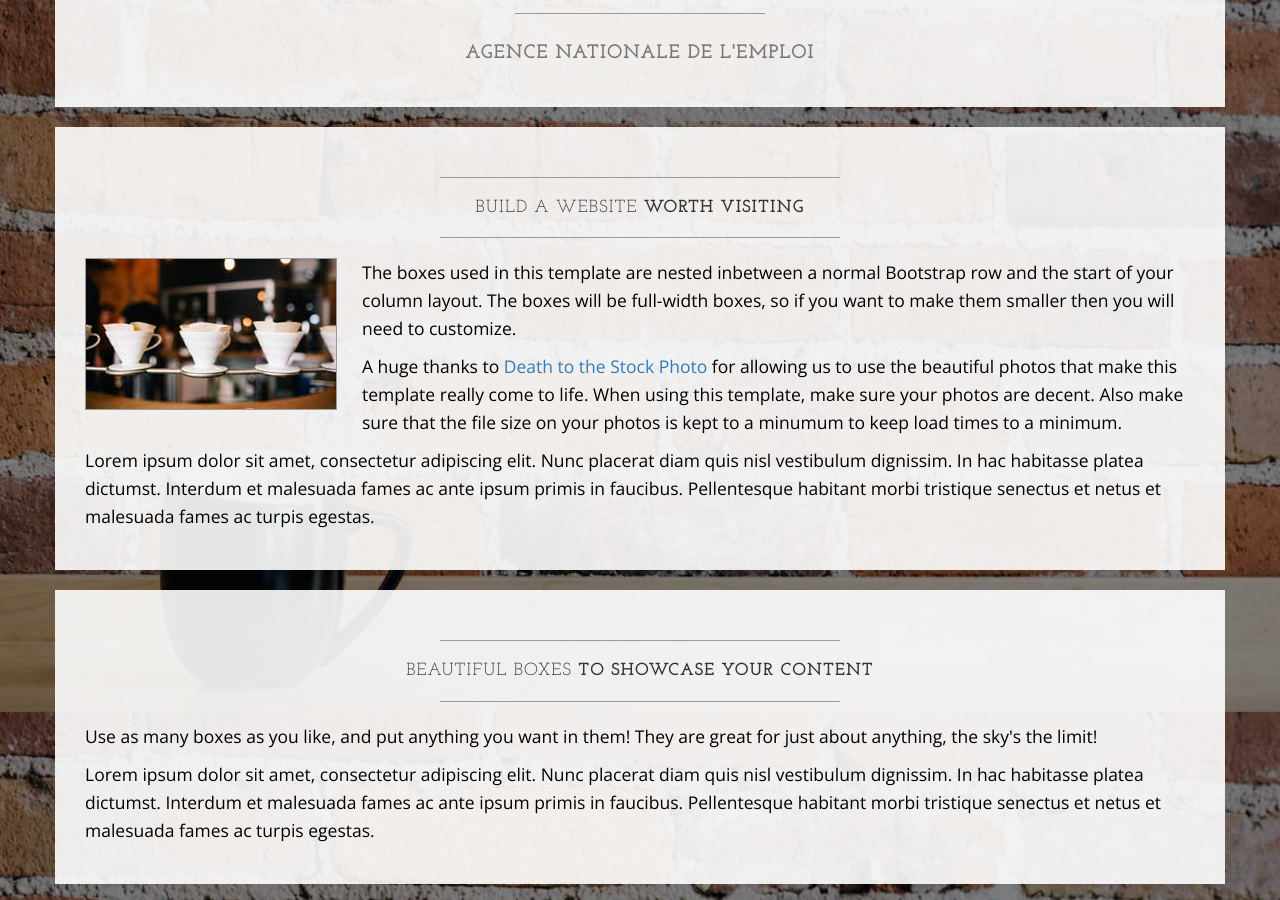
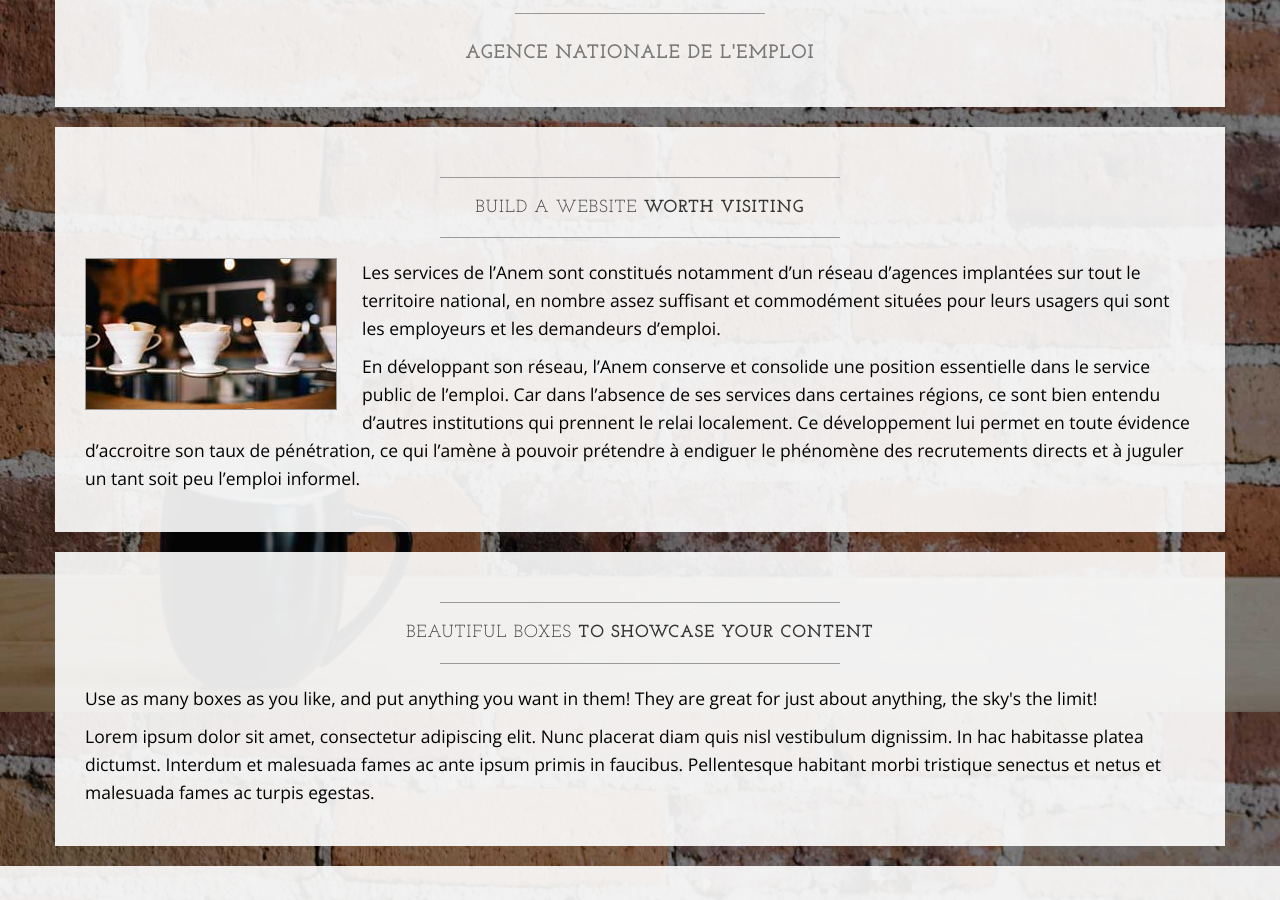
Before and after one commit to anembba/anem.bba.github.com, a Jekyll site: the page built from index.html, in a window 1280 px wide and 900 px high, scrolled down 1088 px. Built offline with Jekyll 4.4.1, drawn with Linux system fonts in a browser that asks for light colours.

Commit message:
update index;html

```diff
--- a/index.html
+++ b/index.html
@@ -64,14 +64,9 @@
 					<hr>
 					<img class="img-responsive img-border img-left" src="img/intro-pic.jpg" alt="">
 					<hr class="visible-xs">
-					<p>The boxes used in this template are nested inbetween a normal Bootstrap row and the start of your column layout. The
-						boxes will be full-width boxes, so if you want to make them smaller then you will need to customize.</p>
-					<p>A huge thanks to <a href="http://join.deathtothestockphoto.com/" target="_blank">Death to the Stock Photo</a> for allowing
-						us to use the beautiful photos that make this template really come to life. When using this template, make sure your
-						photos are decent. Also make sure that the file size on your photos is kept to a minumum to keep load times to a minimum.</p>
-					<p>Lorem ipsum dolor sit amet, consectetur adipiscing elit. Nunc placerat diam quis nisl vestibulum dignissim. In hac habitasse
-						platea dictumst. Interdum et malesuada fames ac ante ipsum primis in faucibus. Pellentesque habitant morbi tristique
-						senectus et netus et malesuada fames ac turpis egestas.</p>
+					<p>Les services de l’Anem sont constitués notamment d’un réseau d’agences implantées sur tout le territoire national, en nombre assez suffisant et commodément situées pour leurs usagers qui sont les employeurs et les demandeurs d’emploi.</p>
+					<p>En développant son réseau, l’Anem conserve et consolide une position essentielle dans le service public de l’emploi. Car dans l’absence de ses services dans certaines régions, ce sont bien entendu d’autres institutions qui prennent le relai localement. Ce développement lui permet en toute évidence d’accroitre son taux de pénétration, ce qui l’amène à pouvoir prétendre à endiguer le phénomène des recrutements directs et à juguler un tant soit peu l’emploi informel.</p>
+					<p></p>
 				</div>
 			</div>
 		</div>
```
